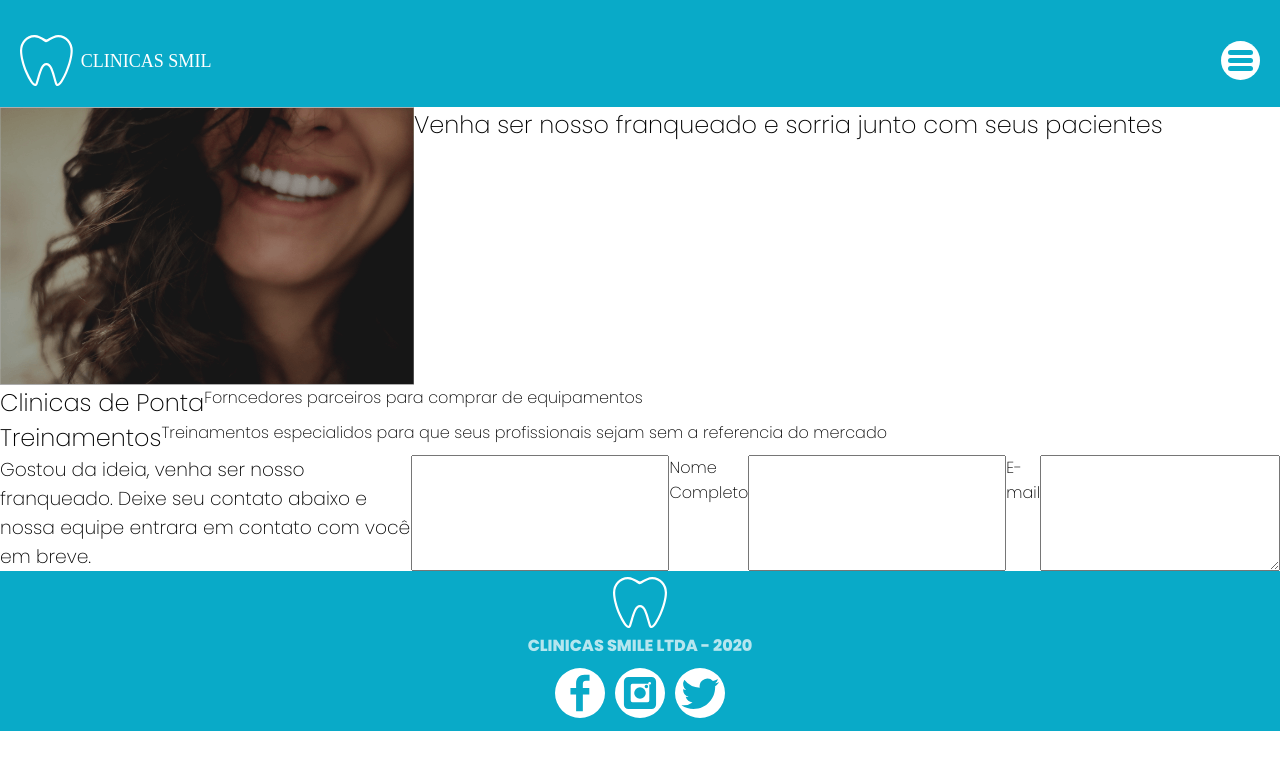
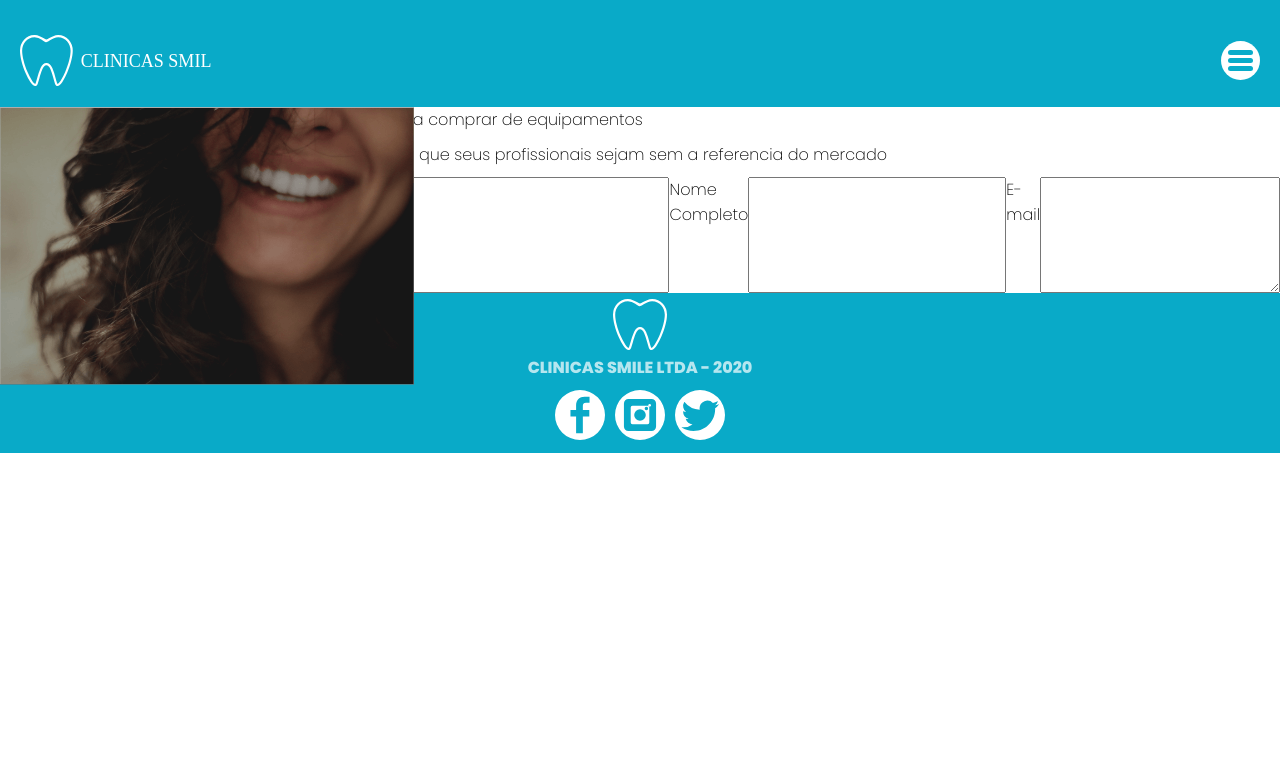
Before and after one commit to KhayanCardoso/hcodeTrabalhoGrupo, a website: page franchise.html in a window 1280 px wide. Drawn offline with Linux system fonts and the light colour scheme.

Commit message:
franchise css

```diff
--- a/assets/sass/franchise.scss
+++ b/assets/sass/franchise.scss
@@ -1,6 +1,18 @@
 #franchise{
     flex-direction: column;
-    .franchise_header{
-
+    header{
+        flex-direction: column;
+        position: absolute;
+        > picture{
+            z-index: 0;
+            max-height: 257;
+            max-width: 375px;
+        }
+        h1{
+            color: white;
+            position: relative;
+            top: 195px;
+            z-index: 1;
+        }
     }
 }
```
Also changed, not shown: assets/css/style.css, 1 other file.
